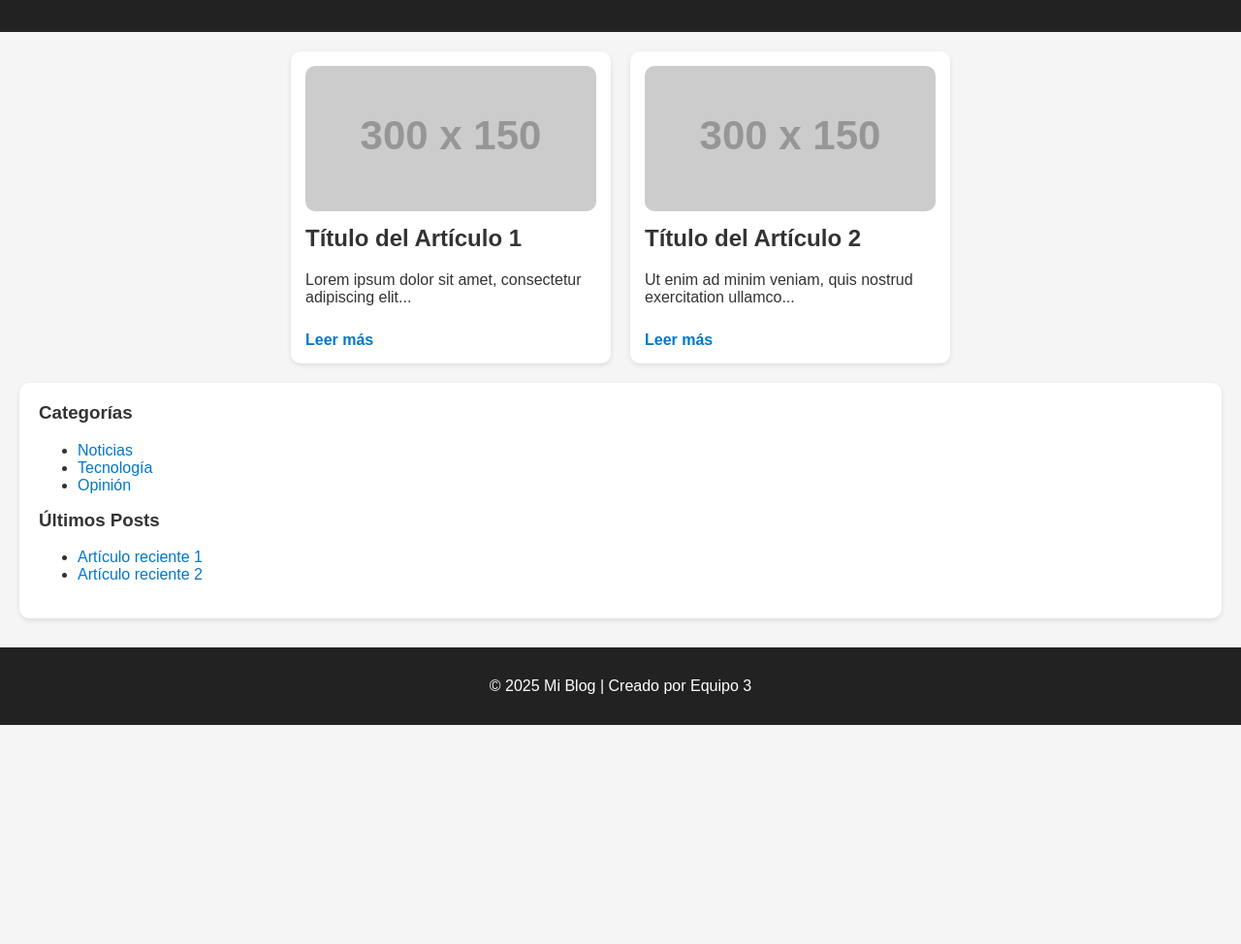
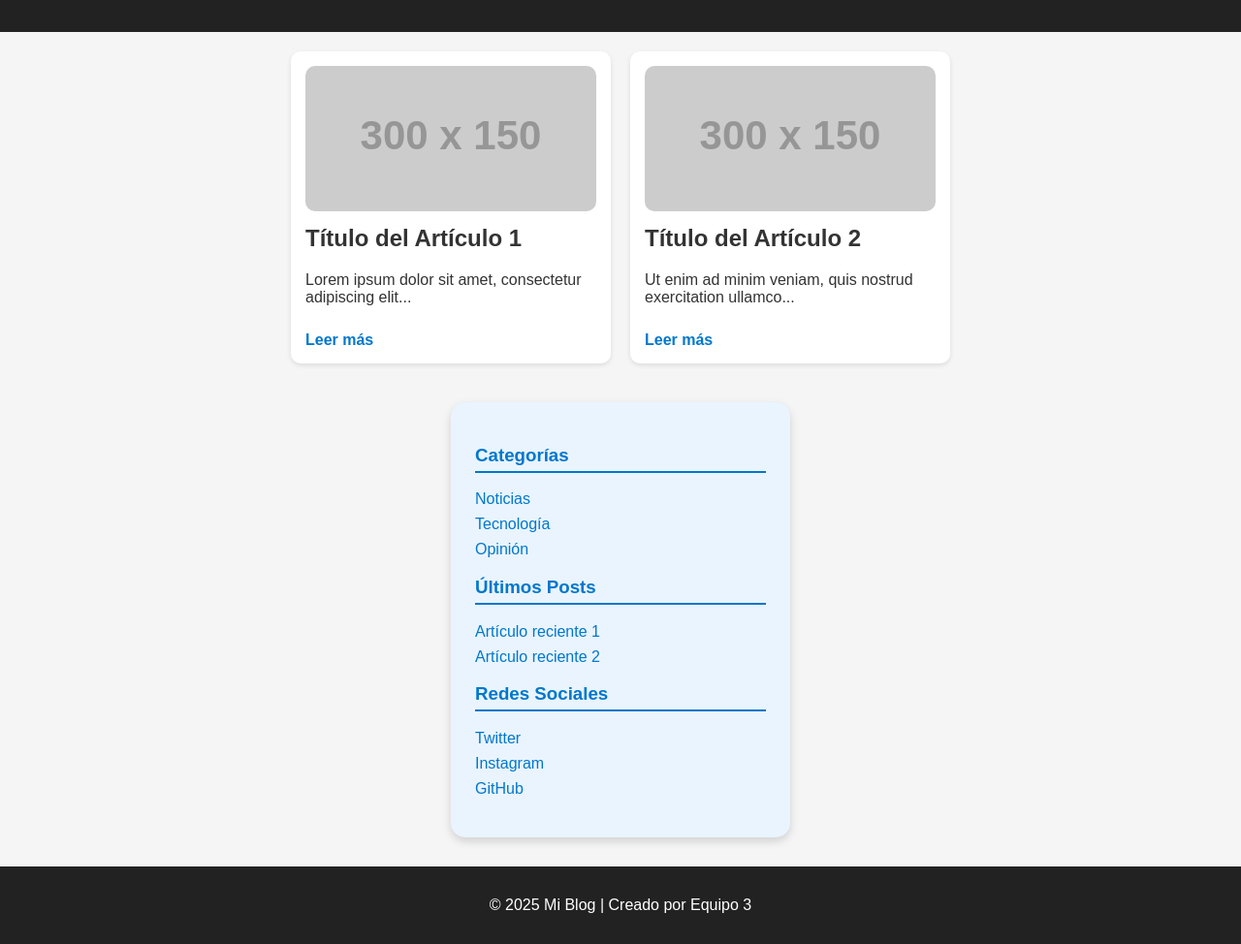
Before and after one commit to shooneyx/Practica7-Grupal, a plain HTML site: page index.html in a window 1280 px wide. Shown: the part 121-1095 px from the top of the page at 97% size. Before the commit the page ends 869 px from the top, so only its background shows below. Drawn offline with Linux system fonts and the light colour scheme; placeholder pictures from the web are drawn by us.

Commit message:
Cambio del aside y añadir rrss

```diff
--- a/index.html
+++ b/index.html
@@ -1,11 +1,13 @@
 <!DOCTYPE html>
 <html lang="es">
+
 <head>
   <meta charset="UTF-8">
   <meta name="viewport" content="width=device-width, initial-scale=1.0">
   <title>Mi Blog</title>
   <link rel="stylesheet" href="style.css">
 </head>
+
 <body>
   <!-- ===== PERSONA 1: HEADER Y FOOTER ===== -->
   <header>
@@ -52,6 +54,12 @@
       <li><a href="#">Artículo reciente 1</a></li>
       <li><a href="#">Artículo reciente 2</a></li>
     </ul>
+    <h3>Redes Sociales</h3>
+    <ul>
+      <li><a href="#">Twitter</a></li>
+      <li><a href="#">Instagram</a></li>
+      <li><a href="#">GitHub</a></li>
+    </ul>
   </aside>
 
   <!-- ===== PERSONA 1: FOOTER ===== -->
@@ -59,4 +67,5 @@
     <p>© 2025 Mi Blog | Creado por Equipo 3</p>
   </footer>
 </body>
+
 </html>
--- a/style.css
+++ b/style.css
@@ -76,15 +76,27 @@ article a {
 
 /* ===== PERSONA 3: ASIDE ===== */
 aside {
-  background-color: white;
-  padding: 20px;
-  margin: 0 20px;
-  border-radius: 10px;
-  box-shadow: 0 2px 5px rgba(0,0,0,0.1);
+  background-color: #e9f4ff; /* tono azul claro */
+  padding: 25px;
+  margin: 20px auto;
+  border-radius: 15px;
+  width: 300px;
+  box-shadow: 0 4px 10px rgba(0,0,0,0.15);
 }
 
 aside h3 {
-  margin-top: 0;
+  color: #0077cc;
+  border-bottom: 2px solid #0077cc;
+  padding-bottom: 5px;
+}
+
+aside ul {
+  list-style: none;
+  padding: 0;
+}
+
+aside li {
+  margin: 8px 0;
 }
 
 /* ===== RESPONSIVE ===== */
```
